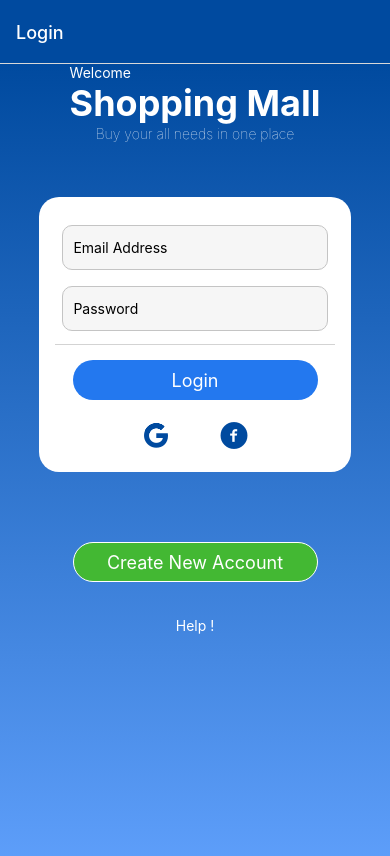
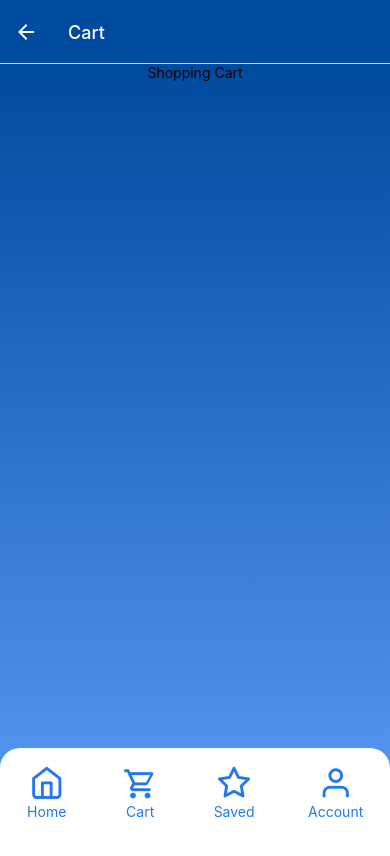
Before and after one commit to CWxMaxX/Shopping-Mall-, a React Native app: screen /Cart in a window 390 px wide. Shown: the top 856 px of the page. Built offline with nearby package versions, Linux system fonts and the light colour scheme; no server answers.

Commit message:
Add custom navigation tabs

```diff
--- /dev/null
+++ b/components/LinerGradientComponent.js
@@ -0,0 +1,30 @@
+/** @format */
+
+import { StyleSheet } from "react-native";
+import React from "react";
+import { LinearGradient } from "expo-linear-gradient";
+import { Dimensions } from "react-native";
+
+export default function LinerGradientComponent(props) {
+	return (
+		<LinearGradient
+			style={styles.container}
+			colors={["#004A9F", "#63A3FF"]}
+			start={[0, 0.1]}
+			end={[0, 0.5]}>
+			{props.children}
+		</LinearGradient>
+	);
+}
+const deviceHeight = Dimensions.get("window").height;
+
+const styles = StyleSheet.create({
+	container: {
+		flex: 1,
+
+		alignItems: "center",
+		position: "absolute",
+		width: "100%",
+		height: deviceHeight,
+	},
+});
--- a/components/LinerGradientComponet.js
+++ /dev/null
@@ -1,32 +0,0 @@
-import { StyleSheet, } from 'react-native'
-import React from 'react';
-import { LinearGradient } from "expo-linear-gradient";
-import { Dimensions } from 'react-native';
-
-export default function LinerGradientComponet(props) {
-    return (
-
-        <LinearGradient
-            style={styles.container}
-            colors={["#004A9F", "#63A3FF"]}
-            start={[0, 0.1]}
-            end={[0, 0.5]}
-
-        >
-            {props.children}
-        </LinearGradient>
-
-    )
-}
-const deviceHeight = Dimensions.get('window').height
-
-const styles = StyleSheet.create({
-    container: {
-        flex: 1,
-
-        alignItems: "center",
-        position: "absolute",
-        width: "100%",
-        height: deviceHeight,
-    },
-})
--- a/components/Transparent_Button.js
+++ b/components/Transparent_Button.js
@@ -1,3 +1,5 @@
+/** @format */
+
 import { StyleSheet, Text, View, TouchableOpacity } from "react-native";
 import React from "react";
 
--- a/navigation/NavigationStack.js
+++ b/navigation/NavigationStack.js
@@ -1,37 +1,40 @@
-import React from 'react';
-import AccountPage from '../screens/AccountPage';
-import CreateAccountPage from '../screens/CreateAccountPAge';
-import HelpPage from '../screens/HelpPage';
-import LoginPage from '../screens/LoginPage';
-import Home from '../screens/Home';
-import { NavigationContainer } from '@react-navigation/native';
-import { enableScreens } from 'react-native-screens';
+/** @format */
+
+import React from "react";
+import AccountPage from "../screens/AccountPage";
+import CreateAccountPage from "../screens/CreateAccountPAge";
+import HelpPage from "../screens/HelpPage";
+import LoginPage from "../screens/LoginPage";
+import Home from "../screens/Home";
+import { NavigationContainer } from "@react-navigation/native";
+import { enableScreens } from "react-native-screens";
+import Cart from "../screens/Cart";
+import SavedItems from "../screens/SavedItems";
 enableScreens();
 
-import { createStackNavigator } from '@react-navigation/stack';
+import { createStackNavigator } from "@react-navigation/stack";
 
 const Stack = createStackNavigator();
 
 export default function NavigationStack() {
 	const opt = {
-
 		headerStyle: {
-            backgroundColor: '#004A9F',
-            elevation: 0
+			backgroundColor: "#004A9F",
+			elevation: 0,
 		},
 		headerTintColor: "#fff",
-
-    }
+	};
 	return (
-        <NavigationContainer >
-            <Stack.Navigator >
-                <Stack.Screen name="Login" component={LoginPage} options={opt} />
-                <Stack.Screen name="Home" component={Home} options={opt} />
-                <Stack.Screen name="Account" component={AccountPage} options={opt} />
-                <Stack.Screen name="Create Account" component={CreateAccountPage} options={opt} />
-                <Stack.Screen name="Help" component={HelpPage} options={opt} />
+		<NavigationContainer>
+			<Stack.Navigator>
+				<Stack.Screen name='Login' component={LoginPage} options={opt} />
+				<Stack.Screen name='Home' component={Home} options={opt} />
+				<Stack.Screen name='Account' component={AccountPage} options={opt} />
+				<Stack.Screen name='Create Account' component={CreateAccountPage} options={opt} />
+				<Stack.Screen name='Help' component={HelpPage} options={opt} />
+				<Stack.Screen name='Cart' component={Cart} options={opt} />
+				<Stack.Screen name='Saved' component={SavedItems} options={opt} />
 			</Stack.Navigator>
-
 		</NavigationContainer>
 	);
 }
--- /dev/null
+++ b/navigation/TabNavigation.js
@@ -0,0 +1,85 @@
+/** @format */
+
+import { StyleSheet, Text, View } from "react-native";
+import React from "react";
+import { TouchableOpacity } from "react-native";
+import { Feather } from "@expo/vector-icons";
+import { MaterialCommunityIcons } from "@expo/vector-icons";
+
+export default function TabNavigation(props) {
+	return (
+		<View style={styles.container}>
+			<View style={styles.bottomTabs}>
+				<TouchableOpacity
+					style={{ alignItems: "center" }}
+					onPress={() => {
+						props.navigation.navigate("Home");
+					}}>
+					<View style={styles.iconContainer}>
+						<Feather name='home' size={35} color='#2378EF' />
+					</View>
+					<Text style={{ color: "#2378EF" }}>Home</Text>
+				</TouchableOpacity>
+
+				<TouchableOpacity
+					style={{ alignItems: "center" }}
+					onPress={() => {
+						props.navigation.navigate("Cart");
+					}}>
+					<View style={styles.iconContainer}>
+						<MaterialCommunityIcons name='cart-outline' size={35} color='#2378EF' />
+					</View>
+					<Text style={{ color: "#2378EF" }}>Cart</Text>
+				</TouchableOpacity>
+
+				<TouchableOpacity
+					style={{ alignItems: "center" }}
+					onPress={() => {
+						props.navigation.navigate("Saved");
+					}}>
+					<View style={styles.iconContainer}>
+						<Feather name='star' size={35} color='#2378EF' />
+					</View>
+					<Text style={{ color: "#2378EF" }}>Saved</Text>
+				</TouchableOpacity>
+
+				<TouchableOpacity
+					style={{ alignItems: "center" }}
+					onPress={() => {
+						props.navigation.navigate("Account");
+					}}>
+					<View style={styles.iconContainer}>
+						<Feather name='user' size={35} color='#2378EF' />
+					</View>
+					<Text style={{ color: "#2378EF" }}>Account</Text>
+				</TouchableOpacity>
+			</View>
+		</View>
+	);
+}
+
+const styles = StyleSheet.create({
+	container: {
+		flex: 1,
+		width: "100%",
+		height: "100%",
+		position: "absolute",
+		flexDirection: "column-reverse",
+	},
+	bottomTabs: {
+		flexDirection: "row",
+		height: 160,
+		width: "100%",
+		backgroundColor: "#fff",
+		justifyContent: "space-around",
+		paddingTop: 15,
+		borderTopLeftRadius: 20,
+		borderTopRightRadius: 20,
+	},
+	iconContainer: {
+		width: 40,
+		height: 40,
+		alignItems: "center",
+		justifyContent: "center",
+	},
+});
--- a/screens/AccountPage.js
+++ b/screens/AccountPage.js
@@ -1,22 +1,28 @@
-import { StyleSheet, Text, View } from 'react-native';
-import React from 'react';
-import { LinearGradient } from 'expo-linear-gradient';
-import Modal from '../components/Modal';
-import InputComponent from '../components/InputComponent';
-import { TouchableOpacity } from 'react-native';
-import Blue_Button from '../components/Blue_Button';
-import Transparent_Button from '../components/Transparent_Button';
+/** @format */
+
+import { StyleSheet, Text, View } from "react-native";
+import React from "react";
+import { LinearGradient } from "expo-linear-gradient";
+import Modal from "../components/Modal";
+import InputComponent from "../components/InputComponent";
+import { TouchableOpacity } from "react-native";
+import Blue_Button from "../components/Blue_Button";
+import Transparent_Button from "../components/Transparent_Button";
 import { StatusBar } from "expo-status-bar";
-
+import { auth } from "../firebase";
+import LinerGradientComponent from "../components/LinerGradientComponent";
 
 export default function AccountPage(props) {
+	const handleSignOut = () => {
+		auth
+			.signOut()
+			.then(() => {
+				props.navigation.replace("Login");
+			})
+			.catch((error) => alert(error.message));
+	};
 	return (
-        <LinearGradient
-            style={styles.container}
-            colors={["#004A9F", "#63A3FF"]}
-            start={[0, 0.1]}
-            end={[0, 0.5]}
-        >
+		<LinerGradientComponent>
 			<View style={styles.textContainer}>
 				<View style={{ alignItems: "center" }}>
 					<Text style={[styles.whiteText, styles.titleText]}>Shopping Mall</Text>
@@ -25,8 +31,8 @@ export default function AccountPage(props) {
 			</View>
 			<Modal>
 				<Text style={styles.subTitle}>Account Details</Text>
-                <InputComponent placeHolder="Chamith" />
-                <InputComponent placeHolder="chamith.w@elysiancrest.com" />
+				<InputComponent placeHolder='Chamith' />
+				<InputComponent placeHolder={auth.currentUser?.email} />
 				<View style={styles.hLine}></View>
 				<TouchableOpacity>
 					<Text style={styles.blueText}>Change Address ?</Text>
@@ -37,15 +43,22 @@ export default function AccountPage(props) {
 				<TouchableOpacity>
 					<Text style={styles.blueText}>Change Password ?</Text>
 				</TouchableOpacity>
-                <Blue_Button name="Change Settings" />
+				<Blue_Button name='Change Settings' />
 
-                <Transparent_Button name="Cancel" />
-                <Transparent_Button name="Sign Out" style={{ borderColor: "#F4511E" }} />
-
-
+				<Transparent_Button
+					name='Cancel'
+					onPress={() => {
+						props.navigation.goBack();
+					}}
+				/>
+				<Transparent_Button
+					name='Sign Out'
+					style={{ borderColor: "#F4511E" }}
+					onPress={handleSignOut}
+				/>
 			</Modal>
-            <StatusBar backgroundColor="#fff" />
-        </LinearGradient>
+			<StatusBar backgroundColor='#fff' />
+		</LinerGradientComponent>
 	);
 }
 
@@ -56,7 +69,7 @@ const styles = StyleSheet.create({
 		alignItems: "center",
 	},
 	textContainer: {
-        marginBottom: 40
+		marginBottom: 40,
 	},
 	whiteText: {
 		color: "#fff",
@@ -70,7 +83,7 @@ const styles = StyleSheet.create({
 		fontWeight: "100",
 	},
 	subTitle: {
-        fontSize: 24
+		fontSize: 24,
 	},
 	hLine: {
 		borderBottomColor: "#A7A7A7",
@@ -80,7 +93,6 @@ const styles = StyleSheet.create({
 		marginVertical: 5,
 	},
 	blueText: {
-        color: "#2378EF"
-    }
-
+		color: "#2378EF",
+	},
 });
--- /dev/null
+++ b/screens/Cart.js
@@ -0,0 +1,19 @@
+/** @format */
+
+import { StyleSheet, Text, View } from "react-native";
+import React from "react";
+import LinerGradientComponent from "../components/LinerGradientComponent";
+import TabNavigation from "../navigation/TabNavigation";
+
+export default function Cart(props) {
+	return (
+		<LinerGradientComponent>
+			<View>
+				<Text>Shopping Cart</Text>
+			</View>
+			<TabNavigation navigation={props.navigation}></TabNavigation>
+		</LinerGradientComponent>
+	);
+}
+
+const styles = StyleSheet.create({});
--- a/screens/CreateAccountPAge.js
+++ b/screens/CreateAccountPAge.js
@@ -1,19 +1,18 @@
-import { StyleSheet, Text, View } from 'react-native';
-import React from 'react';
-import Modal from '../components/Modal';
-import InputComponent from '../components/InputComponent';
-import Blue_Button from '../components/Blue_Button';
-import Transparent_Button from '../components/Transparent_Button';
+/** @format */
+
+import { StyleSheet, Text, View } from "react-native";
+import React from "react";
+import Modal from "../components/Modal";
+import InputComponent from "../components/InputComponent";
+import Blue_Button from "../components/Blue_Button";
+import Transparent_Button from "../components/Transparent_Button";
 import { StatusBar } from "expo-status-bar";
-import LinerGradientComponet from '../components/LinerGradientComponet';
-import { KeyboardAwareScrollView } from 'react-native-keyboard-aware-scroll-view'
-
-
+import LinerGradientComponent from "../components/LinerGradientComponent";
+import { KeyboardAwareScrollView } from "react-native-keyboard-aware-scroll-view";
 
 export default function CreateAccountPAge(props) {
 	return (
-        <LinerGradientComponet>
-
+		<LinerGradientComponent>
 			<View style={styles.textContainer}>
 				<View style={{ alignItems: "center" }}>
 					<Text style={[styles.whiteText, styles.titleText]}>Shopping Mall</Text>
@@ -25,55 +24,53 @@ export default function CreateAccountPAge(props) {
 				style={{ width: "100%" }}
 				contentContainerStyle={{ alignItems: "center" }}
 				enableOnAndroid={true}
-                extraHeight={200}
-            >
-
-                <View style={{ paddingTop: 60, width: "100%", alignItems: "center", }}>
-                    <Modal >
+				extraHeight={200}>
+				<View style={{ paddingTop: 60, width: "100%", alignItems: "center" }}>
+					<Modal>
 						<Text style={styles.subTitle}>Create Account</Text>
-                        <InputComponent placeHolder="Name" />
-                        <InputComponent placeHolder="Email" />
-                        <InputComponent placeHolder="New Password" />
-                        <InputComponent placeHolder="Re-enter Password" />
-                        <InputComponent placeHolder="Shipping Address" />
+						<InputComponent placeHolder='Name' />
+						<InputComponent placeHolder='Email' />
+						<InputComponent placeHolder='New Password' />
+						<InputComponent placeHolder='Re-enter Password' />
+						<InputComponent placeHolder='Shipping Address' />
 
 						<View style={styles.horizontalContainer}>
 							<Text style={{ color: "#A7A7A7" }}>Card Information</Text>
 							<View style={{ ...styles.hLine, width: "60%" }}></View>
 						</View>
-                        <InputComponent placeHolder="Card number" />
+						<InputComponent placeHolder='Card number' />
 						<View style={{ ...styles.horizontalContainer, width: "85%" }}>
 							<View style={{ width: "50%", flexDirection: "row", justifyContent: "space-between" }}>
+								<InputComponent placeHolder='MM' style={{ width: "45%" }} />
 
-                                <InputComponent placeHolder="MM" style={{ width: "45%" }} />
-
-                                <InputComponent placeHolder="YY" style={{ width: "45%" }} />
+								<InputComponent placeHolder='YY' style={{ width: "45%" }} />
 							</View>
-                            <InputComponent placeHolder="CVV" style={{ width: "25%" }} />
+							<InputComponent placeHolder='CVV' style={{ width: "25%" }} />
 						</View>
 
-                        <InputComponent placeHolder="Name on card" />
+						<InputComponent placeHolder='Name on card' />
 						<View style={styles.hLine}></View>
-                        <Blue_Button name="Create Account" />
-                        <Transparent_Button name="Cancel" onPress={() => { props.navigation.goBack() }} />
+						<Blue_Button name='Create Account' />
+						<Transparent_Button
+							name='Cancel'
+							onPress={() => {
+								props.navigation.goBack();
+							}}
+						/>
 					</Modal>
 				</View>
-                <View style={{ height: 200 }} ></View>
-
-
+				<View style={{ height: 200 }}></View>
 			</KeyboardAwareScrollView>
-            <StatusBar backgroundColor="#fff" />
-
-        </LinerGradientComponet>
+			<StatusBar backgroundColor='#fff' />
+		</LinerGradientComponent>
 	);
 }
 
 const styles = StyleSheet.create({
-
 	textContainer: {
 		// marginTop: 15,
 		marginBottom: 40,
-        position: 'absolute',
+		position: "absolute",
 	},
 	whiteText: {
 		color: "#fff",
@@ -86,7 +83,7 @@ const styles = StyleSheet.create({
 		fontWeight: "100",
 	},
 	subTitle: {
-        fontSize: 24
+		fontSize: 24,
 	},
 	hLine: {
 		borderBottomColor: "#A7A7A7",
@@ -96,14 +93,14 @@ const styles = StyleSheet.create({
 		marginVertical: 5,
 	},
 	blueText: {
-        color: "#2378EF"
+		color: "#2378EF",
 	},
 	horizontalContainer: {
 		flex: 1,
-        flexDirection: 'row',
+		flexDirection: "row",
 		width: "90%",
 		minHeight: 30,
 		alignItems: "center",
-        justifyContent: 'space-between'
-    }
+		justifyContent: "space-between",
+	},
 });
--- a/screens/HelpPage.js
+++ b/screens/HelpPage.js
@@ -1,56 +1,57 @@
-import { StyleSheet, Text, View } from 'react-native';
-import React from 'react';
-import { LinearGradient } from 'expo-linear-gradient';
-import Modal from '../components/Modal';
-import InputComponent from '../components/InputComponent';
-import { TouchableOpacity } from 'react-native';
-import Blue_Button from '../components/Blue_Button';
-import Transparent_Button from '../components/Transparent_Button';
+/** @format */
+
+import { StyleSheet, Text, View } from "react-native";
+import React from "react";
+import { LinearGradient } from "expo-linear-gradient";
+import Modal from "../components/Modal";
+import InputComponent from "../components/InputComponent";
+import { TouchableOpacity } from "react-native";
+import Blue_Button from "../components/Blue_Button";
+import Transparent_Button from "../components/Transparent_Button";
 import { StatusBar } from "expo-status-bar";
-import { KeyboardAwareScrollView } from 'react-native-keyboard-aware-scroll-view'
-
-
+import { KeyboardAwareScrollView } from "react-native-keyboard-aware-scroll-view";
+import TabNavigation from "../navigation/TabNavigation";
+import LinerGradientComponent from "../components/LinerGradientComponent";
 
 export default function HelpPage(props) {
 	return (
-        <LinearGradient
-            style={styles.container}
-            colors={["#004A9F", "#63A3FF"]}
-            start={[0, 0.1]}
-            end={[0, 0.5]}
-        >
+		<LinerGradientComponent>
 			<KeyboardAwareScrollView
 				showsVerticalScrollIndicator={false}
 				style={{ width: "100%" }}
 				contentContainerStyle={{ alignItems: "center" }}
 				enableOnAndroid={true}
-                extraHeight={200}
-            >
+				extraHeight={200}>
 				<View style={styles.textContainer}>
 					<View style={{ alignItems: "center" }}>
-                        <Text style={[styles.whiteText, styles.titleText]}>Shopping Mall</Text>
-                        <Text style={[styles.whiteText, styles.ligtText]}>Buy your all needs in one place</Text>
 						<Text style={[styles.whiteText, styles.titleText]}>Need Help?</Text>
 					</View>
 				</View>
 				<Modal>
 					<View style={{ alignItems: "flex-start" }}>
-                        <Text>Contact Us    :  wwww.spm.com</Text>
-                        <Text>Email         :  info@spm.com</Text>
-                        <Text>Tel           :  +94773173356</Text>
+						<Text>Contact Us : wwww.spm.com</Text>
+						<Text>Email : info@spm.com</Text>
+						<Text>Tel : +94773173356</Text>
 					</View>
-                    <InputComponent placeHolder="Leave a message of feedback !" style={{ minHeight: 150, textAlignVertical: "top", }} multiline={true} />
+					<InputComponent
+						placeHolder='Leave a message of feedback !'
+						style={{ minHeight: 150, textAlignVertical: "top" }}
+						multiline={true}
+					/>
 					<View style={styles.hLine}></View>
 
-                    <Blue_Button name="Send" />
+					<Blue_Button name='Send' />
 
-                    <Transparent_Button name="Cancel" onPress={() => { props.navigation.goBack() }} />
-
-
+					<Transparent_Button
+						name='Cancel'
+						onPress={() => {
+							props.navigation.goBack();
+						}}
+					/>
 				</Modal>
 			</KeyboardAwareScrollView>
-            <StatusBar backgroundColor="#fff" />
-        </LinearGradient>
+			<StatusBar backgroundColor='#fff' />
+		</LinerGradientComponent>
 	);
 }
 
@@ -61,7 +62,7 @@ const styles = StyleSheet.create({
 		alignItems: "center",
 	},
 	textContainer: {
-        marginBottom: 40
+		marginBottom: 40,
 	},
 	whiteText: {
 		color: "#fff",
@@ -75,7 +76,7 @@ const styles = StyleSheet.create({
 		fontWeight: "100",
 	},
 	subTitle: {
-        fontSize: 24
+		fontSize: 24,
 	},
 	hLine: {
 		borderBottomColor: "#A7A7A7",
@@ -85,6 +86,6 @@ const styles = StyleSheet.create({
 		marginVertical: 5,
 	},
 	blueText: {
-        color: "#2378EF"
-    }
+		color: "#2378EF",
+	},
 });
--- a/screens/Home.js
+++ b/screens/Home.js
@@ -1,11 +1,14 @@
+/** @format */
+
 import { StatusBar } from "expo-status-bar";
 import { StyleSheet, Text, View } from "react-native";
 import Blue_Button from "../components/Blue_Button";
 import Transparent_Button from "../components/Transparent_Button";
 import PopModal from "../components/PopModal";
 import { useState } from "react";
-import LinearGradientComponet from "../components/LinerGradientComponet";
+import LinearGradientComponent from "../components/LinerGradientComponent";
 import { auth } from "../firebase";
+import TabNavigation from "../navigation/TabNavigation";
 
 export default function Home(props) {
 	const [showModal, setShowModal] = useState(false);
@@ -13,42 +16,33 @@ export default function Home(props) {
 		setShowModal(bool);
 	};
 
-  const handleSignOut = () => {
-    auth
-      .signOut()
-      .then(() => {
-        props.navigation.replace("Login");
-      })
-      .catch((error) => alert(error.message));
-  };
-
 	return (
-    <LinearGradientComponet>
+		<LinearGradientComponent>
 			<View style={styles.textContainer}>
 				<Text style={styles.whiteText}>Welcome {auth.currentUser?.email}</Text>
 				<View style={{ alignItems: "center" }}>
 					<Text style={[styles.whiteText, styles.titleText]}>Shopping Mall</Text>
-          <Text style={[styles.whiteText, styles.ligtText]}>Buy your all needs in one place</Text>
+					<Text style={[styles.whiteText, styles.lightText]}>Buy your all needs in one place</Text>
 				</View>
 			</View>
 			<PopModal
 				visible={showModal}
 				closeModal={(bool) => {
 					setShowModal(bool);
-        }}
-      >
+				}}>
 				<Text>CWx</Text>
 			</PopModal>
 
 			<Blue_Button
-        name="Show Modal"
+				name='Show Modal'
 				onPress={() => {
 					closeModal(true);
 				}}
 			/>
-      <Transparent_Button name="Sign Out" onPress={handleSignOut} textColor="#fff" />
-      <StatusBar backgroundColor="#fff" />
-    </LinearGradientComponet>
+
+			<StatusBar backgroundColor='#fff' />
+			<TabNavigation navigation={props.navigation}></TabNavigation>
+		</LinearGradientComponent>
 	);
 }
 
@@ -64,7 +58,7 @@ const styles = StyleSheet.create({
 		fontSize: 36,
 		fontWeight: "bold",
 	},
-  ligtText: {
+	lightText: {
 		fontWeight: "100",
 	},
 	hLine: {
--- a/screens/LoginPage.js
+++ b/screens/LoginPage.js
@@ -1,3 +1,5 @@
+/** @format */
+
 import { StatusBar } from "expo-status-bar";
 import { StyleSheet, Text, View } from "react-native";
 import { LinearGradient } from "expo-linear-gradient";
@@ -9,7 +11,7 @@ import Blue_Button from "../components/Blue_Button";
 import Transparent_Button from "../components/Transparent_Button";
 import { TouchableOpacity } from "react-native";
 import { Dimensions } from "react-native";
-import LinearGradientComponet from "../components/LinerGradientComponet";
+import LinearGradientComponent from "../components/LinerGradientComponent";
 import { AntDesign } from "@expo/vector-icons";
 import { Entypo } from "@expo/vector-icons";
 import { useState, useEffect } from "react";
@@ -57,7 +59,7 @@ export default function LoginPage(props) {
 	}, []);
 
 	return (
-    <LinearGradientComponet>
+		<LinearGradientComponent>
 			<View style={styles.textContainer}>
 				<Text style={styles.whiteText}>Welcome</Text>
 
@@ -69,17 +71,17 @@ export default function LoginPage(props) {
 
 			<Modal>
 				<InputComponent
-          placeHolder="Email Address"
-          autoCapitalize="none"
+					placeHolder='Email Address'
+					autoCapitalize='none'
 					onChangeText={(value) => {
 						handleOnChangeText(value, "email");
 					}}
 					value={email}
 				/>
 				<InputComponent
-          placeHolder="Password"
+					placeHolder='Password'
 					secureTextEntry={true}
-          autoCapitalize="none"
+					autoCapitalize='none'
 					value={password}
 					onChangeText={(value) => {
 						handleOnChangeText(value, "password");
@@ -87,7 +89,7 @@ export default function LoginPage(props) {
 				/>
 				<View style={styles.hLine}></View>
 				<Blue_Button
-          name="Login"
+					name='Login'
 					onPress={() => {
 						submitLogin();
 					}}
@@ -99,20 +101,19 @@ export default function LoginPage(props) {
 						flexDirection: "row",
 						justifyContent: "space-around",
 						marginTop: 10,
-          }}
-        >
+					}}>
 					<TouchableOpacity>
-            <AntDesign name="google" size={28} color="#004A9F" />
+						<AntDesign name='google' size={28} color='#004A9F' />
 					</TouchableOpacity>
 					<TouchableOpacity>
-            <Entypo name="facebook-with-circle" size={28} color="#004A9F" />
+						<Entypo name='facebook-with-circle' size={28} color='#004A9F' />
 					</TouchableOpacity>
 				</View>
 			</Modal>
 			<View style={{ marginTop: 50 }}></View>
 
 			<Green_Button
-        name="Create New Account"
+				name='Create New Account'
 				onPress={() => {
 					props.navigation.navigate("Create Account");
 				}}
@@ -121,13 +122,12 @@ export default function LoginPage(props) {
 				style={{ marginTop: 30 }}
 				onPress={() => {
 					props.navigation.navigate("Help");
-        }}
-      >
+				}}>
 				<Text style={styles.whiteText}>Help !</Text>
 			</TouchableOpacity>
 
-      <StatusBar backgroundColor="#fff" />
-    </LinearGradientComponet>
+			<StatusBar backgroundColor='#fff' />
+		</LinearGradientComponent>
 	);
 }
 
--- /dev/null
+++ b/screens/SavedItems.js
@@ -0,0 +1,19 @@
+/** @format */
+
+import { StyleSheet, Text, View } from "react-native";
+import React from "react";
+import LinerGradientComponent from "../components/LinerGradientComponent";
+import TabNavigation from "../navigation/TabNavigation";
+
+export default function SavedItems(props) {
+	return (
+		<LinerGradientComponent>
+			<View>
+				<Text>Saved Items</Text>
+			</View>
+			<TabNavigation navigation={props.navigation}></TabNavigation>
+		</LinerGradientComponent>
+	);
+}
+
+const styles = StyleSheet.create({});
```
Lines whose indentation alone changed are shown as unchanged.
